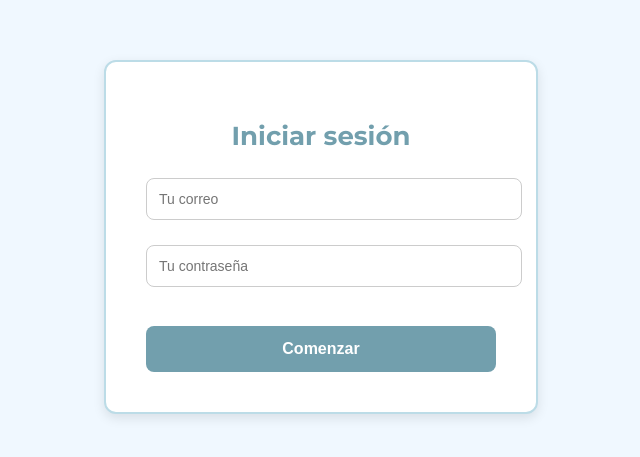
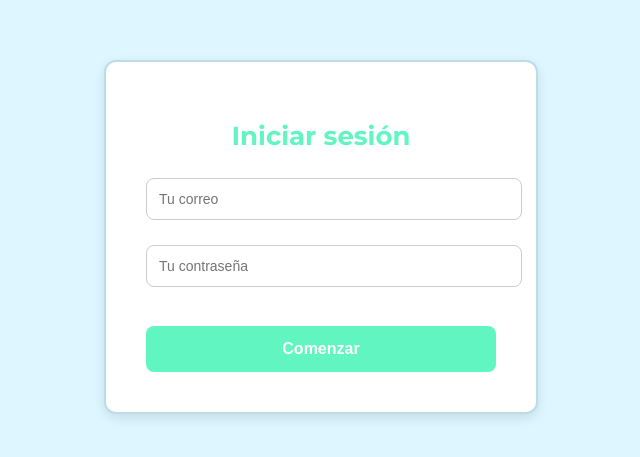
Before and after one commit to 3-TIC-ORT/proyecto-estudify, a plain HTML site: page Front/Pantalla 2/index.html in a window 1280 px wide. Shown: the part 163-620 px from the top of the page, without its empty margins (319-959 px from the left). Drawn offline with Linux system fonts and the light colour scheme.

Commit message:
Update styles.css

```diff
--- a/Front/Pantalla 2/styles.css
+++ b/Front/Pantalla 2/styles.css
@@ -1,6 +1,6 @@
 body {
     font-family: 'Montserrat', sans-serif;
-    background-color: #f0f8ff;
+    background-color: #DDF6FF;
     margin: 0;
     padding: 0;
     display: flex;
@@ -22,7 +22,7 @@ body {
   .login-box h1 {
     margin-bottom: 20px;
     font-size: 26px;
-    color:#729fad;
+    color: #61f5c1;
   }
 
   .login-box label {
@@ -46,7 +46,7 @@ body {
     margin-top: 20px;
     width: 100%;
     padding: 14px;
-    background-color: #729fad;
+    background-color: #61f5c1;;
     color: white;
     font-size: 16px;
     font-weight: bold;
```
